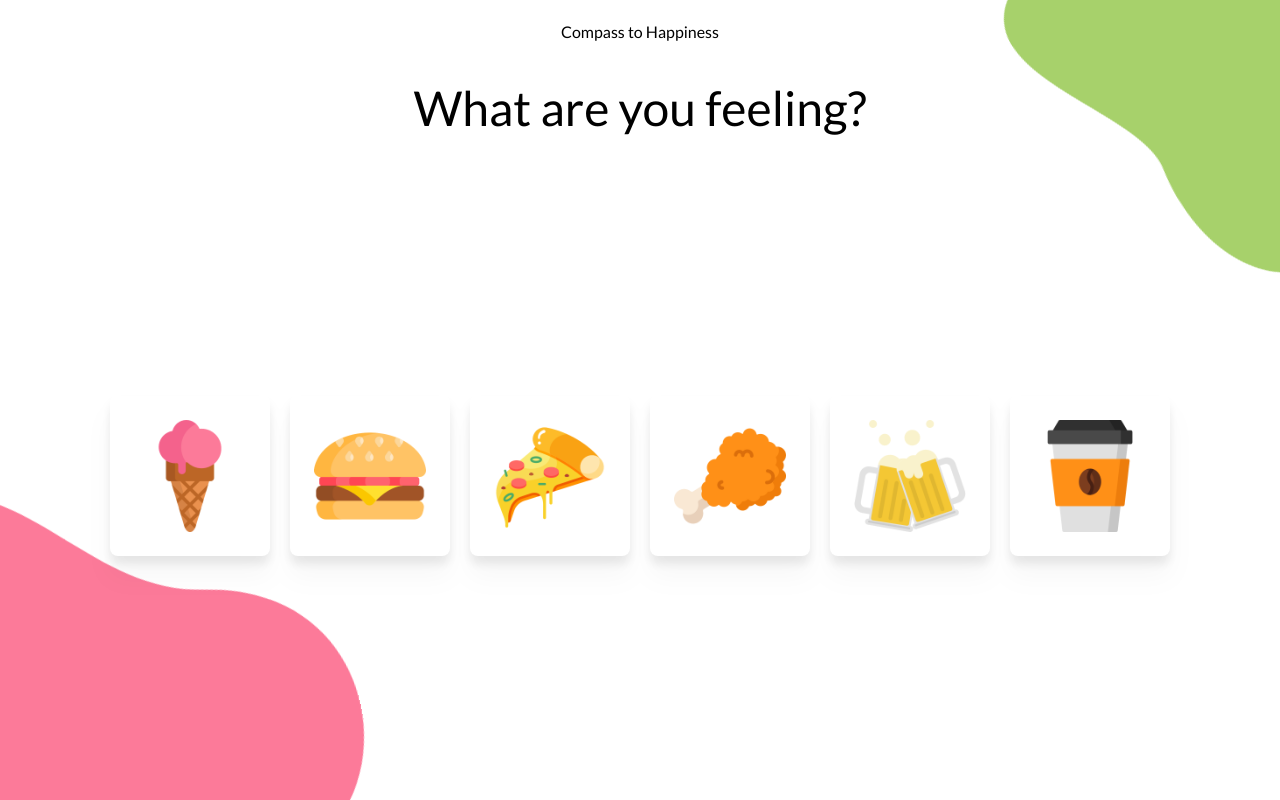
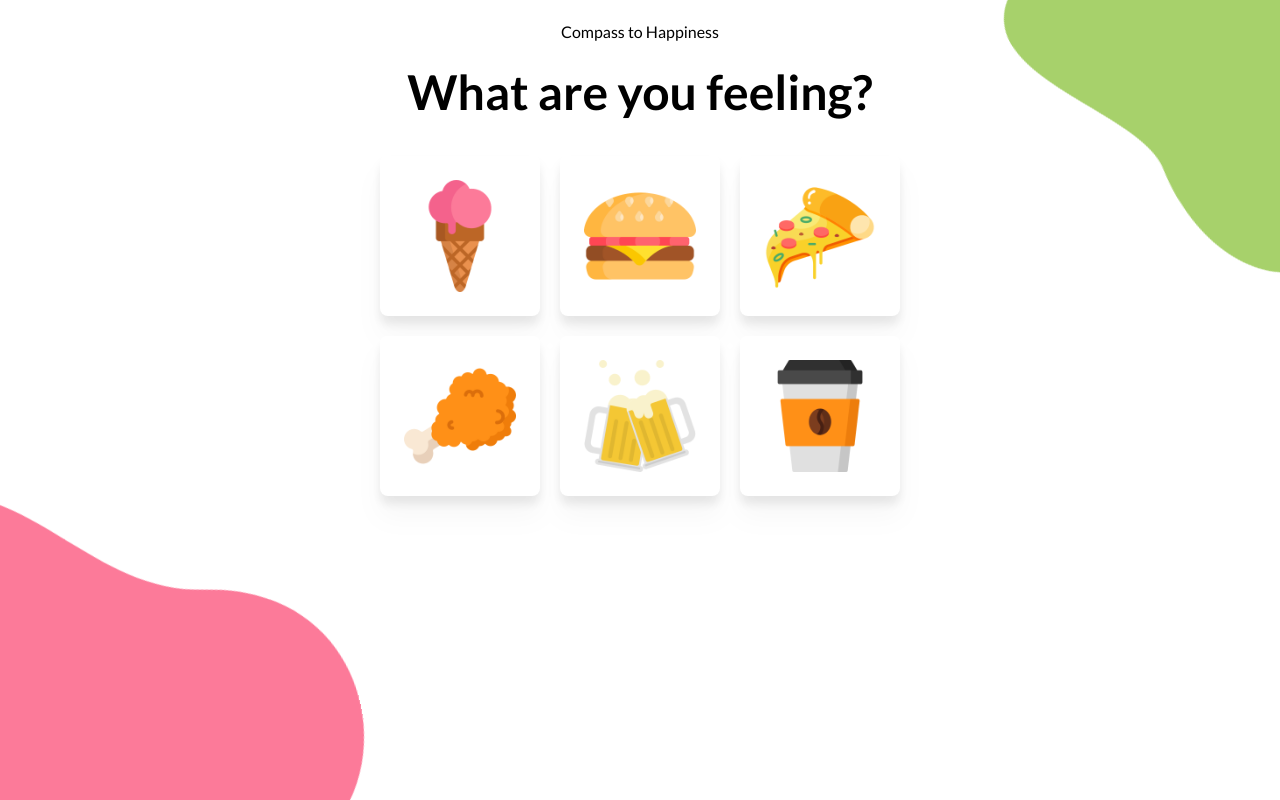
Before and after one commit to compass-to-happiness/compass-to-happiness.github.io, a React (Create React App) app: page / in a window 1280 px wide. Built offline with nearby package versions, Linux system fonts and the light colour scheme; no server answers; what @googlemaps/react-wrapper would draw is missing.

Commit message:
Consistent styling across pages (#17)

```diff
--- a/src/pages/CompassPage.js
+++ b/src/pages/CompassPage.js
@@ -46,8 +46,8 @@ export default function CompassPage({ changeView, selectedKeyword }) {
       </div>
       <div className="h-full">
         <div className="w-full p-5 flex flex-col items-center gap-10 h-full">
-          <div>
-            <h3 className="font-bold text-base text-center mb-6 font-s">Compass to Happiness</h3>
+          <div className="text-center flex flex-col gap-6">
+            <h3>Compass to Happiness</h3>
             <button
               onClick={() => changeView('select')}
               className="rounded-2xl pt-3 pb-3 px-6 text-base font-semibold bg-primary-200"
--- a/src/pages/SelectionPage.js
+++ b/src/pages/SelectionPage.js
@@ -46,12 +46,12 @@ export default function SelectionPage({ changeView, setSelectedLocation }) {
 
   return (
     <div className="w-full h-screen p-5 flex flex-col items-center gap-10">
-      <div className="text-center flex flex-col gap-10">
+      <div className="text-center flex flex-col gap-6">
         <h3>Compass to Happiness</h3>
-        <h1 className="text-5xl">What are you feeling?</h1>
+        <h1 className="text-5xl font-bold">What are you feeling?</h1>
       </div>
-      <div className="flex-grow flex items-center">
-        <div className="flex flex-wrap gap-5 justify-center">
+      <div className="flex items-center">
+        <div className="flex flex-wrap gap-5 justify-center pb-5 max-w-2xl">
           {buttons.map((s) => selectionButton({ ...s, setSelectedLocation: gotoSelectedLocation(s.name) }))}
         </div>
       </div>
@@ -74,7 +74,7 @@ export default function SelectionPage({ changeView, setSelectedLocation }) {
 const selectionButton = ({ name, image, setSelectedLocation }) => (
   <button
     key={name}
-    className="grid w-40 h-40 rounded-lg drop-shadow-xl justify-center content-center"
+    className="flex w-40 h-40 rounded-lg drop-shadow-xl justify-center items-center"
     onClick={() => setSelectedLocation(name)}
     style={{ backgroundColor: 'white' }}
   >
```
